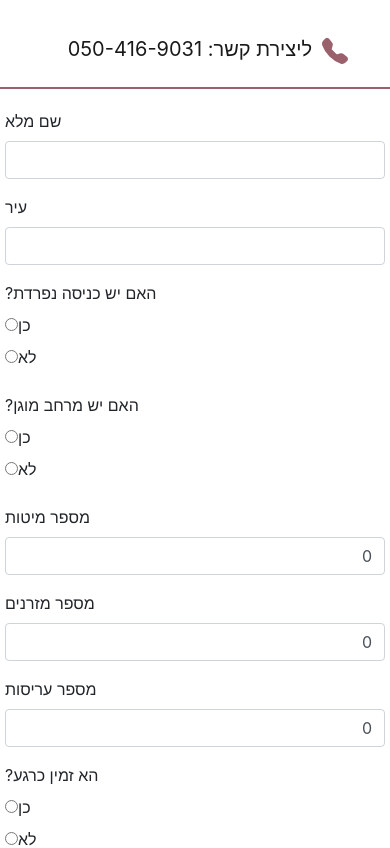
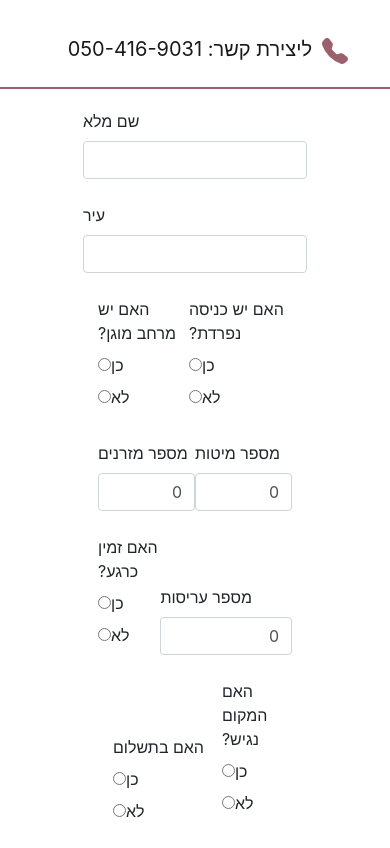
Before and after one commit to HadassaAvimor/Apartment-brokerage, a React (Create React App) app in the folder client/: page /host in a window 390 px wide. Shown: the top 848 px of the page. Built offline with nearby package versions, Linux system fonts and the light colour scheme; no server answers.

Commit message:
add style to home page

```diff
--- a/client/src/App.js
+++ b/client/src/App.js
@@ -2,12 +2,12 @@ import logo from './logo.svg';
 import './App.css';
 import ApartmentFilter from './GuestComponents/js/Guest';
 
-import { HomePage } from './homePage/HomePage';
 import * as React from 'react';
 import { BrowserRouter as Router, Route, Routes } from 'react-router-dom';
 import Host from './host/Host';
 import Guest from './GuestComponents/js/Guest';
 import { Header } from './Header';
+import { HomePage } from './homePage/homePage';
 
 function App() {
   return (
@@ -16,6 +16,7 @@ function App() {
       <header className="App-header">
         <Header></Header>
       </header>
+      <body  dir="rtl">
       <>
         <Router>
           <Routes>
@@ -24,7 +25,7 @@ function App() {
             <Route path="/guest" element={<Guest />} />
           </Routes>
         </Router>
-        </>
+        </></body>
     </>
   );
 }
--- a/client/src/host/Host.js
+++ b/client/src/host/Host.js
@@ -53,133 +53,128 @@ function Host() {
 
     return (
         <>
-            <div dir="rtl">
-                <div class="row g-0">
-                    <div class="card-body p-md-5 text-black">
-                        <form className="form" onSubmit={handleSubmit(onSubmit)}>
-                            <>
-                                <div style={{ "display": "flex" }}>
-                                </div>
-                                <div class="form-row">
-                                    <div class="form-group col-md-3">
-                                        <label for="form3Example1m">שם מלא</label>
-                                        <input id="form3Example1m" class="form-control"
+            <div dir="rtl" style={{
+                marginLeft: '20%', marginRight: '20%',
+                justifyContent: 'center'
+            }}>
+                <div class="card-body p-md-2 text-black">
+                    <form className="form">
+                        <div class="row">
+                            <div className="form-outline mb-4">
+                                <label className="form-label" for="form3Example1m">שם מלא</label>
+                                <input id="form3Example1m" className="form-control"
                                     type="text"
                                     name="name"
                                     {...register('name')} />
-                                        <small class="text-danger">
+                                <small className="text-danger">
                                     {errors?.name && errors.name.message}
                                 </small>
                             </div>
-                                    <div class="form-group col-md-3">
-                                        <label for="form3Example1m">עיר</label>
-                                        <input id="form3Example1m" class="form-control"
+                            <div className="form-outline mb-4">
+                                <label className="form-label" for="form3Example1m">עיר</label>
+                                <input id="form3Example1m" className="form-control"
                                     type="text"
                                     name="city"
                                     {...register('city')}
                                 />
-                                        <small class="text-danger">
+                                <small className="text-danger">
                                     {errors?.city && errors.city.message}
                                 </small>
                             </div>
                         </div>
-
-
-                                <div class="form-row">
-                                    <div class="form-group col-md-3">
-                                        <label for="form3Example1m">האם יש כניסה נפרדת?</label>
+                        <div style={{ "display": "flex" }}>
+                            <div className="form-outline mb-4" dir="rtl">
+                                <label className="form-label" for="form3Example1m">האם יש כניסה נפרדת?</label>
                                 <br />
-                                        <label for="form3Example1m">כן</label>
+                                <label className="form-label" for="form3Example1m">כן</label>
                                 <input type="radio" value="true" name="accommodationUnit"
                                     {...register('accommodationUnit')} />
                                 <br />
-                                        <label for="form3Example1m">לא</label>
+                                <label className="form-label" for="form3Example1m">לא</label>
                                 <input type="radio" value="false" name="accommodationUnit"
                                     {...register('accommodationUnit')}
                                 />
-                                        <small class="text-danger">
+                                <small className="text-danger">
                                     {errors?.accommodationUnit && errors.accommodationUnit.message}
                                 </small>
                             </div>
-                                    <div class="form-group col-md-3">
-                                        <label class="form-label" for="form3Example1m">האם יש מרחב מוגן?</label>
+                            <div className="form-outline mb-4">
+                                <label className="form-label" for="form3Example1m">האם יש מרחב מוגן?</label>
                                 <br />
-                                        <label class="form-label" for="form3Example1m">כן</label>
+                                <label className="form-label" for="form3Example1m">כן</label>
                                 <input type="radio" value="true" name="hasMMD"
                                     {...register('hasMMD')}
                                 />
                                 <br />
-                                        <label class="form-label" for="form3Example1m">לא</label>
+                                <label className="form-label" for="form3Example1m">לא</label>
                                 <input type="radio" value="false" name="hasMMD"
                                     {...register('hasMMD')} />
-                                        <small class="text-danger">
+                                <small className="text-danger">
                                     {errors?.hasMMD && errors.hasMMD.message}
                                 </small>
                             </div>
                         </div>
-
-                                <div class="form-row">
-                                    <div class="form-group col-md-2">
-                                        <label for="form3Example1m">מספר מיטות</label>
-                                        <input id="form3Example1m" class="form-control"
+                        <div style={{ "display": "flex" }}>
+                            <div className="form-outline mb-4">
+                                <label className="form-label" for="form3Example1m">מספר מיטות</label>
+                                <input id="form3Example1m" className="form-control"
                                     type="number"
                                     name="numOfBeds"
                                     min="0"
                                     {...register('numOfBeds')}
                                     defaultValue={0}
                                 />
-                                        <small class="text-danger">
+                                <small className="text-danger">
                                     {errors?.numOfBeds && errors.numOfBeds.message}
                                 </small>
                             </div>
-                                    <div class="form-group col-md-2">
-                                        <label for="form3Example1m">מספר מזרנים</label>
-                                        <input id="form3Example1m" class="form-control"
+                            <div className="form-outline mb-4">
+                                <label className="form-label" for="form3Example1m">מספר מזרנים</label>
+                                <input id="form3Example1m" className="form-control"
                                     type="number"
                                     name="numOfMattresses"
                                     min="0"
                                     {...register('numOfMattresses')}
                                     defaultValue={0}
                                 />
-                                        <small class="text-danger">
+                                <small className="text-danger">
                                     {errors?.numOfMattresses && errors.numOfMattresses.message}
                                 </small>
                             </div>
-                                    <div class="form-group col-md-2">
-                                        <label for="form3Example1m">מספר עריסות</label>
-                                        <input id="form3Example1m" class="form-control"
+                        </div>
+                        <div style={{ "display": "flex" }}>
+                            <div className="form-outline mb-4">
+                                <label className="form-label" for="form3Example1m">מספר עריסות</label>
+                                <input id="form3Example1m" className="form-control"
                                     type="number"
                                     name="numOfCribs"
                                     min="0"
                                     {...register('numOfBeds')}
                                     defaultValue={0}
                                 />
-                                        <small class="text-danger">
+                                <small className="text-danger">
                                     {errors?.numOfCribs && errors.numOfCribs.message}
                                 </small>
                             </div>
-                                </div>
-                                <div class="form-row">
-                                    <div class="form-group col-md-2">
-                                        <label class="form-label" for="form3Example1m">הא זמין כרגע?</label>
-                                        <br />
-                                        <label class="form-label" for="form3Example1m">כן</label>
+                            <div className="form-outline mb-4">
+                                <label className="form-label" for="form3Example1m">האם זמין כרגע?</label>
+                                <label className="form-label" for="form3Example1m">כן</label>
                                 <input type="radio" value="true" name="currentlyAvailable"
                                     {...register('currentlyAvailable')} />
                                 <br />
-                                        <label class="form-label" for="form3Example1m">לא</label>
+                                <label className="form-label" for="form3Example1m">לא</label>
                                 <input type="radio" value="false" name="currentlyAvailable"
                                     {...register('currentlyAvailable')} />
-                                        <small class="text-danger">
+                                <small className="text-danger">
                                     {errors?.currentlyAvailable && errors.currentlyAvailable.message}
                                 </small>
                             </div>
-                                    <div class="form-group col-md-2">
-                                        <label class="form-label" for="form3Example1m">האם המקום נגיש?</label>
+                        </div>
+                        <div style={{ "display": "flex" }}>
+                            <div className="form-outline mb-4">
+                                <label className="form-label" for="form3Example1m">האם המקום נגיש?</label>
                                 <br />
-
                                 <label class="form-label" for="form3Example1m">כן</label>
-
                                 <input type="radio" value="true" name="isAccessible"
                                     {...register('isAccessible')}
                                 />
@@ -247,40 +242,37 @@ function Host() {
                                     {...register('whatsapp')}
                                 />
                                 <br></br>
-                                        <label class="form-label" for="form3Example1m">לא</label>
+                                <label className="form-label" for="form3Example1m">לא</label>
                                 <input type="radio" value="false" name="whatsapp"
                                     {...register('whatsapp')}
                                 />
                                 <br></br>
-                                        <small class="text-danger">
+                                <small className="text-danger">
                                     {errors?.whatsapp && errors.payment.whatsapp}
                                 </small>
                             </div>
                         </div>
-                                <div class="form-row">
-                                    <div class="form-group col-md-3">
-                                        <label for="form3Example1m">דואר אלקטרוני</label>
+                        <div className="form-outline mb-4">
+                            <label className="form-label" for="form3Example1m">דואר אלקטרוני</label>
                             <input
                                 id="form3Example1m"
-                                            class="form-control"
+                                className="form-control"
                                 type="email"
                                 name="email"
                                 pattern="[a-zA-Z0-9_.+-]+@[a-zA-Z0-9-]+\.[a-zA-Z]+"
                                 maxLength="255"
                                 {...register('email')}
                             />
-                                        <small class="text-danger">
+                            <small className="text-danger">
                                 {errors?.email && errors.email.message}
                             </small>
                         </div>
-                                </div>
-                                <div class="form-row">
-                                </div>
-                            </>
-                            <input class="btn btn-outline-dark" type="submit"></input>
+
+                        <button className="btn btn-dark btn-lg btn-block">פרסם</button>
+                        <div />
+
                     </form>
                 </div>
-                </div >
             </div >
         </>);
 }
--- a/client/src/style/homePage.css
+++ b/client/src/style/homePage.css
@@ -1,10 +1,12 @@
 *{
     margin: auto;
+    background-color: rgb(255, 255, 255);
 }
 .cards{
     display: flex;
     margin: 8%;
 }
+
 @media (max-width: 768px) {
     .cards {
         /* Override the display property for mobile screens */
--- a/client/src/style/host.css
+++ b/client/src/style/host.css
@@ -0,0 +1,4 @@
+*{
+    margin: auto;
+    /* text-align: center; */
+}
```
Also changed, not shown: client/src/homePage/homePage.js (+14 -8 lines), client/src/images/h1.jpg (renamed from client/src/images/daisies-712892_640.jpg), client/src/images/h2.jpg (renamed from client/src/images/heart-700141_1280.jpg). Lines whose indentation alone changed are shown as unchanged.
